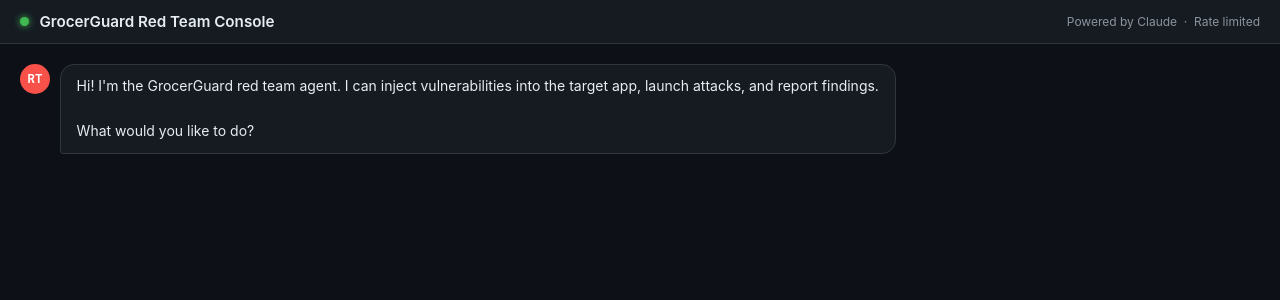
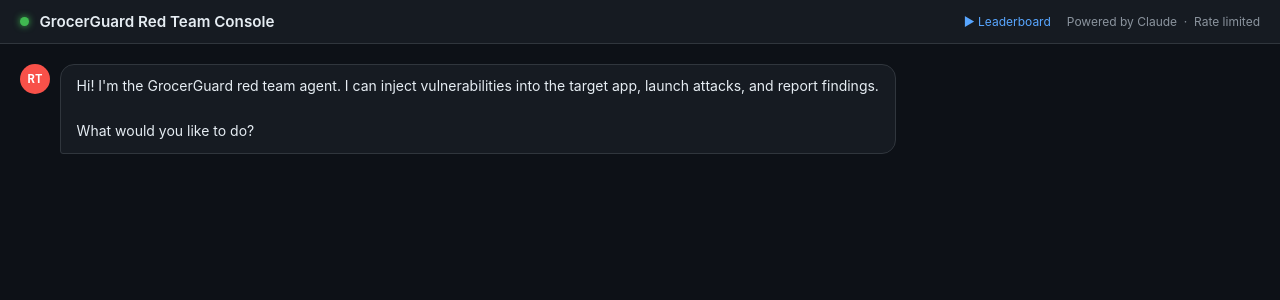
Before and after one commit to wshxzt/grocerguard-arena, a Flask app: page / in a window 1280 px wide. Shown: the top 300 px of the page. Run offline with Flask 3, Linux system fonts and the light colour scheme.

Commit message:
Add leaderboard links to red-team console header and admin dropdown
Co-Authored-By: Claude Sonnet 4.6 <noreply@anthropic.com>

```diff
--- a/grocerguard-app/app/templates/base.html
+++ b/grocerguard-app/app/templates/base.html
@@ -50,6 +50,7 @@
               {% if current_user.is_admin %}
               <li><a class="dropdown-item" href="{{ url_for('admin.dashboard') }}"><i class="bi bi-speedometer2 me-1"></i>Admin</a></li>
               <li><a class="dropdown-item" href="{{ url_for('chat.index') }}"><i class="bi bi-shield-exclamation me-1"></i>Security Console</a></li>
+              <li><a class="dropdown-item" href="https://grocerguard-leaderboard-hfzinwetfq-uc.a.run.app" target="_blank"><i class="bi bi-bar-chart-line me-1"></i>Leaderboard</a></li>
               {% endif %}
               <li><hr class="dropdown-divider"></li>
               <li>
--- a/red-team-agent/templates/index.html
+++ b/red-team-agent/templates/index.html
@@ -80,7 +80,11 @@
 <header>
   <div class="dot"></div>
   <h1>GrocerGuard Red Team Console</h1>
-  <small>Powered by Claude &nbsp;·&nbsp; Rate limited</small>
+  <small style="margin-left:auto; display:flex; align-items:center; gap:1rem;">
+    <a href="https://grocerguard-leaderboard-hfzinwetfq-uc.a.run.app" target="_blank"
+       style="color:#58a6ff; text-decoration:none; font-size:.75rem;">&#9654; Leaderboard</a>
+    <span style="color:#8b949e; font-size:.75rem;">Powered by Claude &nbsp;·&nbsp; Rate limited</span>
+  </small>
 </header>
 
 <div id="messages">
```
